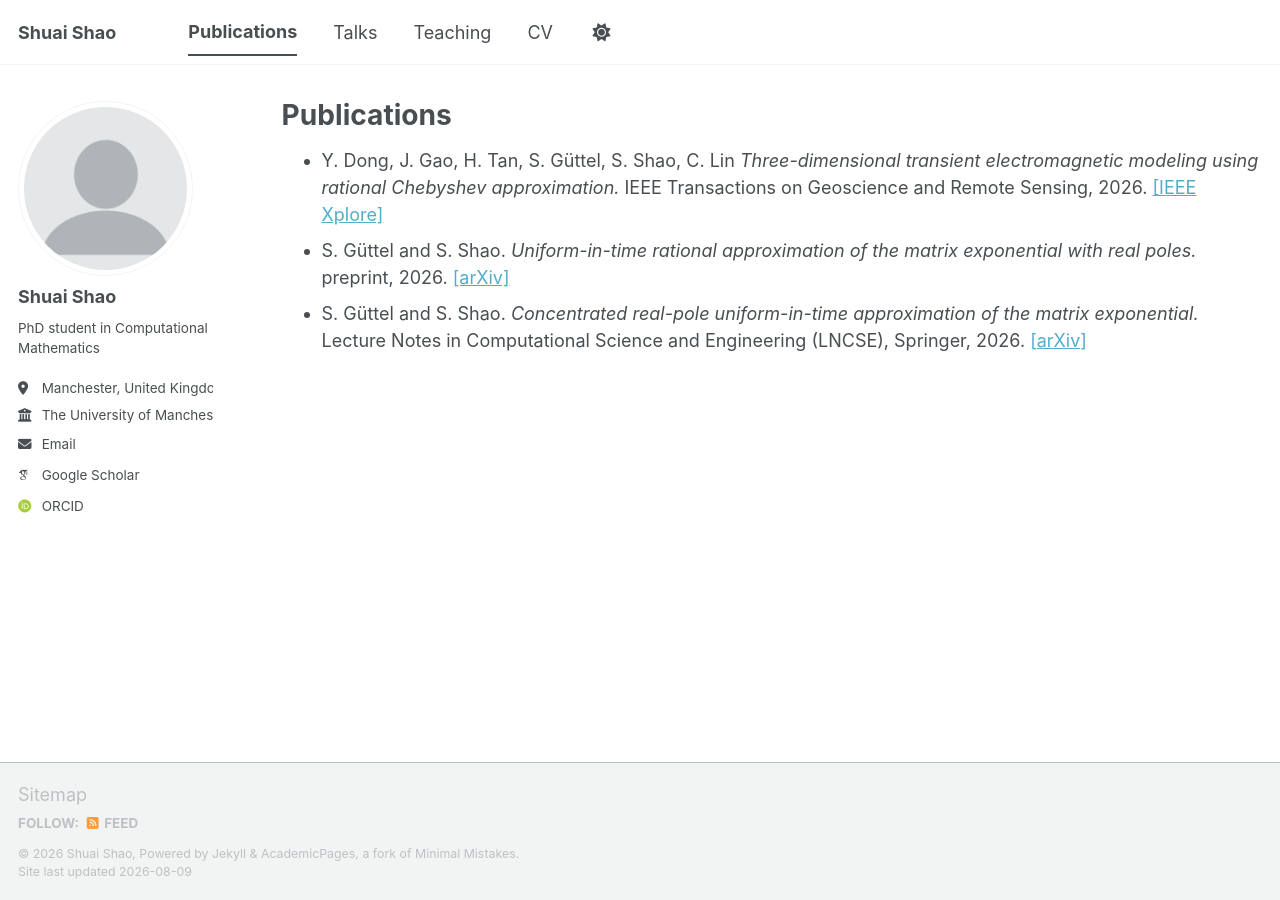
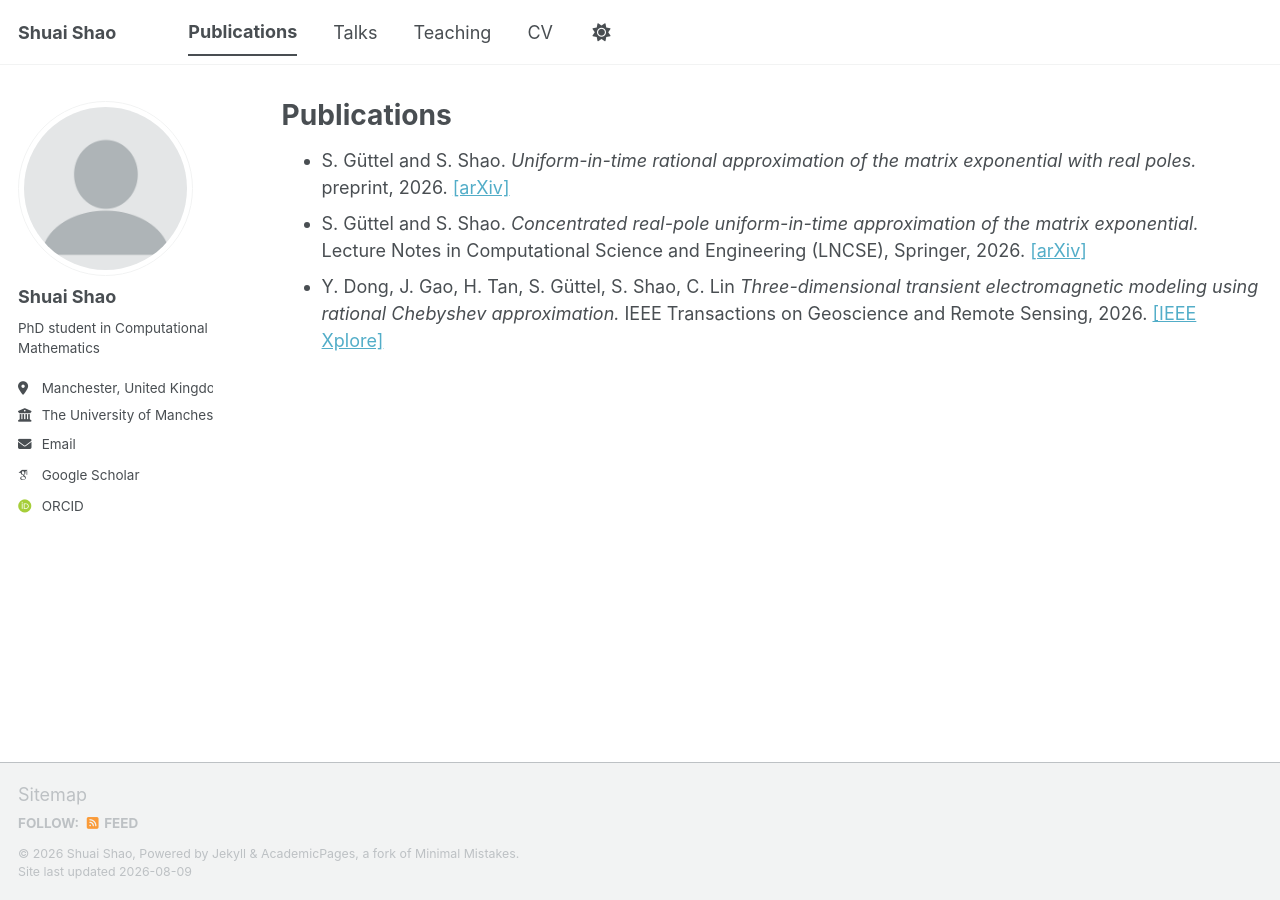
Before and after one commit to ShuaiShao-1203/ShuaiShao-1203.github.io, a Jekyll site: the page built from _pages/publications.html, in a window 1280 px wide. Built offline with Jekyll 4.4.1, drawn with Linux system fonts in a browser that asks for light colours; some web fonts are replaced; a script bundle is joined from its source files by our own code; library files that are not in the unit come from our copies; some of the changed lines change nothing that is shown.

Commit message:
Update publications.html

```diff
--- a/_pages/publications.html
+++ b/_pages/publications.html
@@ -10,13 +10,6 @@ author_profile: true
 <!-- Stefan Güttel and Shuai Shao, Concentrated real-pole uniform-in-time approximation of the matrix exponential. <a href="https://arxiv.org/abs/2511.21858v1">[arXiv]</a> -->
 
 <ul class="pub-list">
-  <li>
-  Y. Dong, J. Gao, H. Tan, S. Güttel, S. Shao, C. Lin
-  <em>Three-dimensional transient electromagnetic modeling using rational Chebyshev approximation.</em>
-  IEEE Transactions on Geoscience and Remote Sensing, 2026.
-  <a href="https://ieeexplore.ieee.org/document/11644748">[IEEE Xplore]</a>
-  </li>
-
   <li>
   S. Güttel and S. Shao.
   <em>Uniform-in-time rational approximation of the matrix exponential with real poles.</em>
@@ -31,4 +24,11 @@ author_profile: true
   <a href="https://arxiv.org/abs/2511.21858v2">[arXiv]</a>
   </li>
 
+  <li>
+  Y. Dong, J. Gao, H. Tan, S. Güttel, S. Shao, C. Lin
+  <em>Three-dimensional transient electromagnetic modeling using rational Chebyshev approximation.</em>
+  IEEE Transactions on Geoscience and Remote Sensing, 2026.
+  <a href="https://ieeexplore.ieee.org/document/11644748">[IEEE Xplore]</a>
+  </li>
+
 </ul>
```
